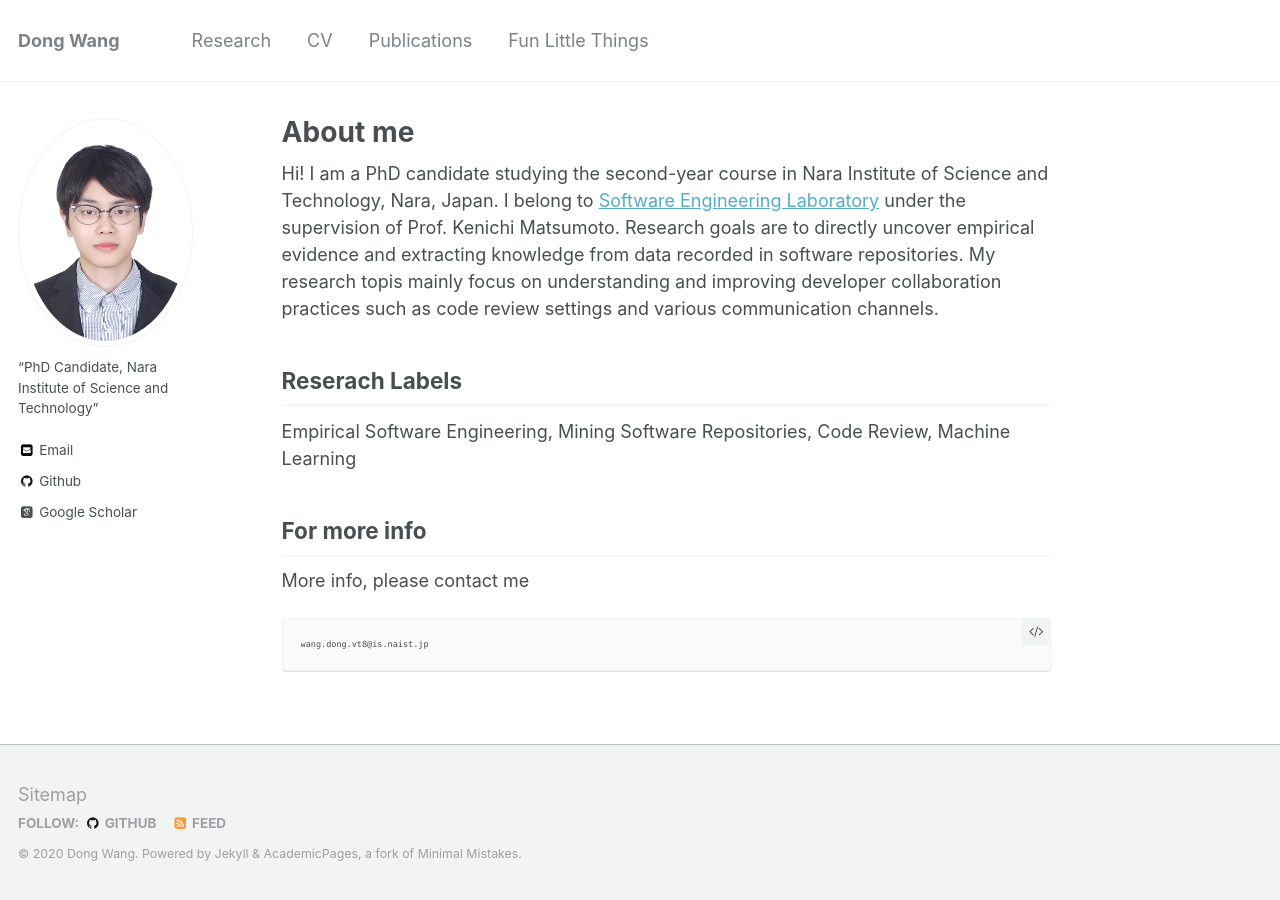
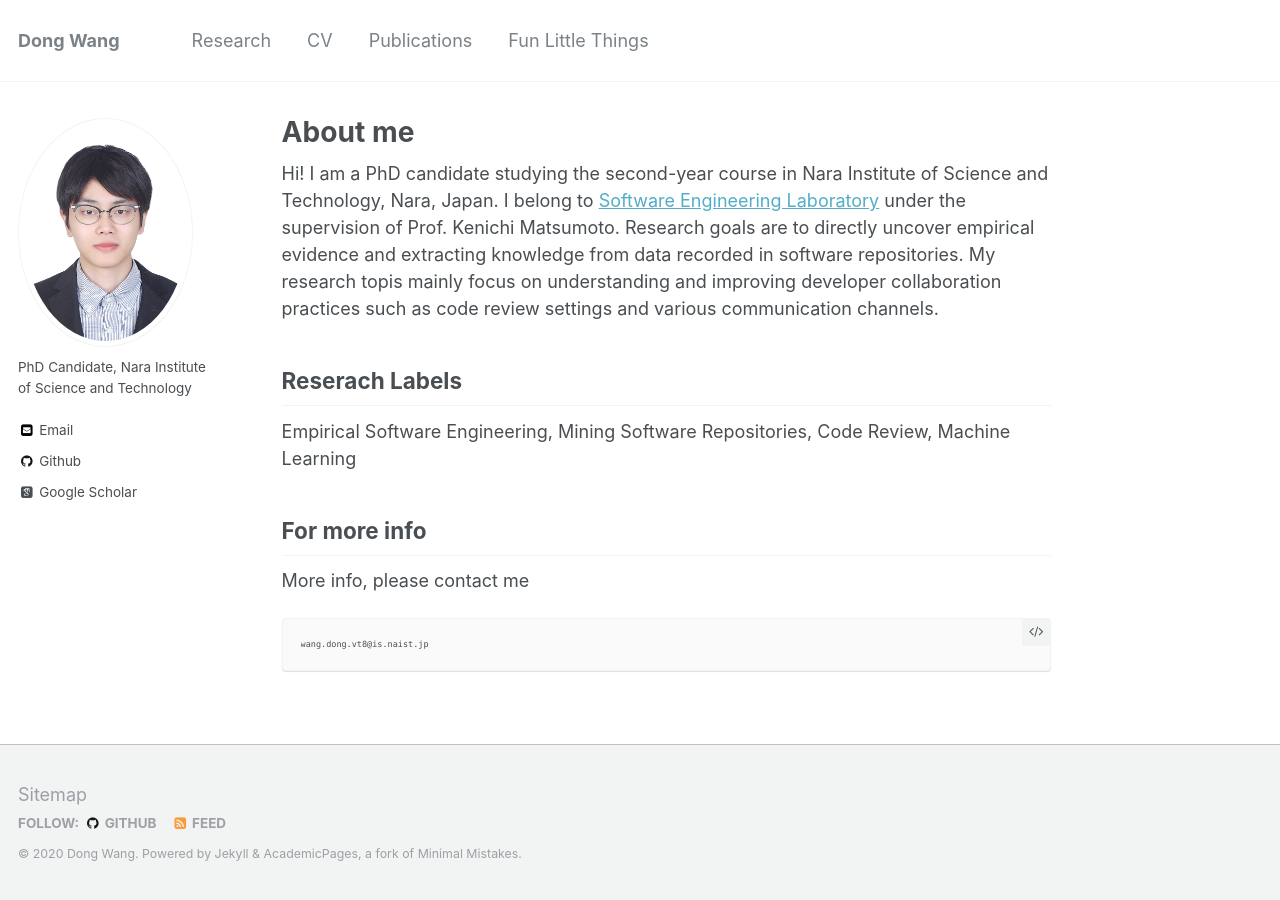
Before and after one commit to tao-xiao/dong-w.github.io, a Jekyll site: the page built from _pages/about.md, in a window 1280 px wide. Built offline with Jekyll 4.4.1, drawn with Linux system fonts in a browser that asks for light colours; some web fonts are replaced.

```diff
--- a/_config.yml
+++ b/_config.yml
@@ -82,7 +82,7 @@ analytics:
 author:
   name             :
   avatar           : "WANG.JPG"
-  bio              : “PhD Candidate, Nara Institute of Science and Technology”
+  bio              : "PhD Candidate, Nara Institute of Science and Technology"
   location         :
   employer         :
   googlescholar    : ""
```
